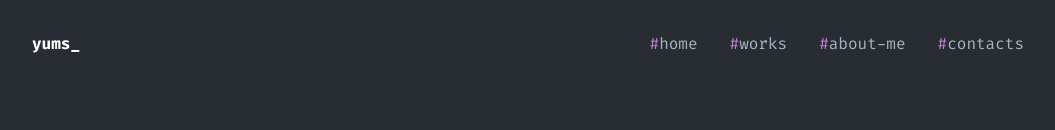
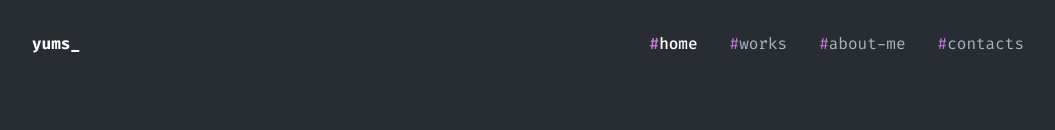
Before and after one commit to takayums/takayums-site, a Next.js app: page / in a window 1280 px wide. Shown: the top 130 px of the page, without its empty margins (112-1167 px from the left). Built offline with nearby package versions, Linux system fonts and the light colour scheme.

Commit message:
feat(navbar): add pathname active and change some pathname

```diff
--- a/components/Navbar.tsx
+++ b/components/Navbar.tsx
@@ -1,7 +1,12 @@
+"use client";
+
+import React from "react";
 import Link from "next/link";
-import React from "react";
+import { usePathname } from "next/navigation";
 
 export default function Navbar() {
+  const pathname = usePathname();
+  console.log(pathname);
   return (
     <header className="pt-8 pb-2">
       <div className="container px-4 mx-auto max-w-screen-lg">
@@ -13,15 +18,15 @@ export default function Navbar() {
             <li>
               <Link
                 href="/"
-                className="text-gray hover:font-medium hover:text-white"
+                className={`text-gray hover:font-medium hover:text-white ${pathname === "/" ? "font-medium text-white" : ""}`}
               >
                 <span className="text-primary">#</span>home
               </Link>
             </li>
             <li>
               <Link
-                href="/works"
-                className="text-gray hover:font-medium hover:text-white"
+                href="/projects"
+                className={`text-gray hover:font-medium hover:text-white ${pathname === "/projects" ? "font-medium text-white" : ""}`}
               >
                 <span className="text-primary">#</span>works
               </Link>
@@ -29,7 +34,7 @@ export default function Navbar() {
             <li>
               <Link
                 href="/about"
-                className="text-gray hover:font-medium hover:text-white"
+                className={`text-gray hover:font-medium hover:text-white ${pathname === "/about" ? "font-medium text-white" : ""}`}
               >
                 <span className="text-primary">#</span>about-me
               </Link>
@@ -37,7 +42,7 @@ export default function Navbar() {
             <li>
               <Link
                 href="/contacts"
-                className="text-gray hover:font-medium hover:text-white"
+                className={`text-gray hover:font-medium hover:text-white ${pathname === "/contacts" ? "font-medium text-white" : ""}`}
               >
                 <span className="text-primary">#</span>contacts
               </Link>
```
